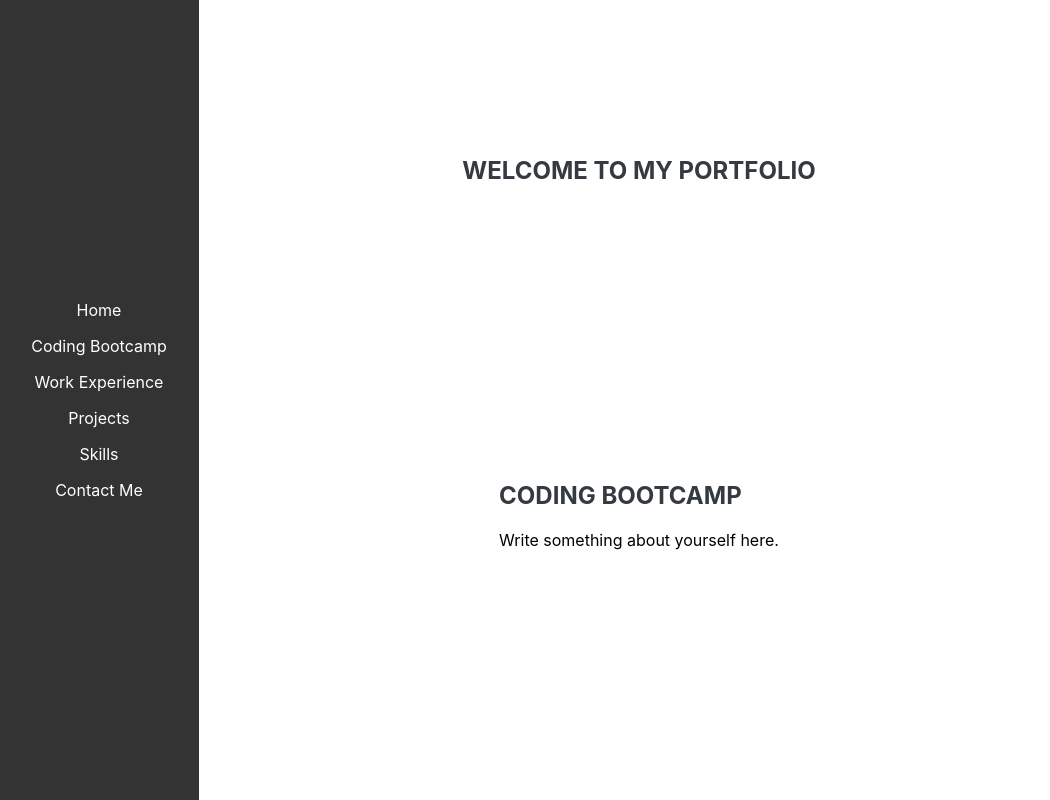
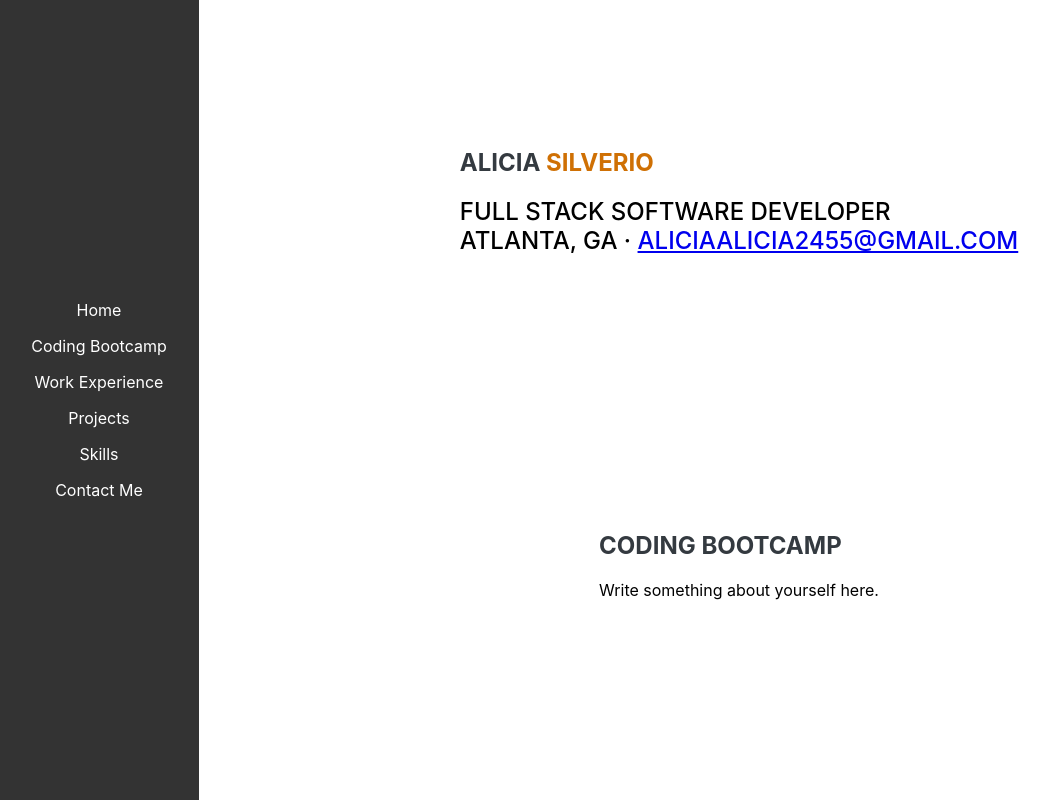
Before and after one commit to aliciasilverio/PortfolioSite, a plain HTML site: page index.html in a window 1280 px wide. Shown: the top 800 px of the page, without its empty margins (1-1051 px from the left). Drawn offline with Linux system fonts and the light colour scheme.

Commit message:
editing orientation

```diff
--- a/index.html
+++ b/index.html
@@ -22,7 +22,11 @@
 
     <div class="main">
         <section id="home" class="section">
-            <h1>Welcome to My Portfolio</h1>
+            <h1 class="welcome">Alicia <span class="text-primary">Silverio</span></h1>
+            <div class="subheading">Full Stack Software Developer</div>
+            <div class="subheading">ATLANTA, GA ·
+                <a href="mailto:aliciaalicia2455@gmail.com">aliciaalicia2455@gmail.com</a>
+              </div>
         </section>
 
         <section id="codingBootcamp" class="section">
--- a/styles.css
+++ b/styles.css
@@ -1,11 +1,12 @@
 body {
-    font-family: 'Saira Extra Condensed', -apple-system, BlinkMacSystemFont, 'Segoe UI', Roboto, 'Helvetica Neue', Arial, sans-serif, 'Apple Color Emoji', 'Segoe UI Emoji', 'Segoe UI Symbol', 'Noto Color Emoji';
+    font-family: 'Muli', -apple-system, BlinkMacSystemFont, 'Segoe UI', Roboto, 'Helvetica Neue', Arial, sans-serif, 'Apple Color Emoji', 'Segoe UI Emoji', 'Segoe UI Symbol', 'Noto Color Emoji';
+    margin: 0;
+    padding: 0;
 }
 
 header {
     background-color: #333;
-    color: #fff;
-    padding: 1rem 0;
+    color: #cf7004 !important;
     position: fixed;
     height: 100%;
     display: flex;
@@ -13,8 +14,8 @@ header {
     justify-content: center;
     left: 0;
     top: 0;
-    padding: 0;
     width: 200px; /* Adjust as needed */
+    z-index: 1; /* Ensure the navigation is above the content */
 }
 
 nav ul {
@@ -42,13 +43,21 @@ nav a {
 
 .section {
     padding: 8rem;
+    margin-left: 200px; /* Add margin to the left to accommodate the navigation */
 }
 
-#home {
-    animation: bounceText 0.5s ease 3s;
+.text-primary {
+    color: #cf7004 !important;
 }
 
-h1, h2 {
+.subheading {
+    text-transform: uppercase;
+    font-weight: 500;
+    font-family: 'Saira Extra Condensed', -apple-system, BlinkMacSystemFont, 'Segoe UI', Roboto, 'Helvetica Neue', Arial, sans-serif, 'Apple Color Emoji', 'Segoe UI Emoji', 'Segoe UI Symbol', 'Noto Color Emoji';
+    font-size: 1.5rem;
+}
+
+h1, h2, h3, h4, h5, h6{
     font-weight: 700;
     text-transform: uppercase;
     color: #343a40;
```
